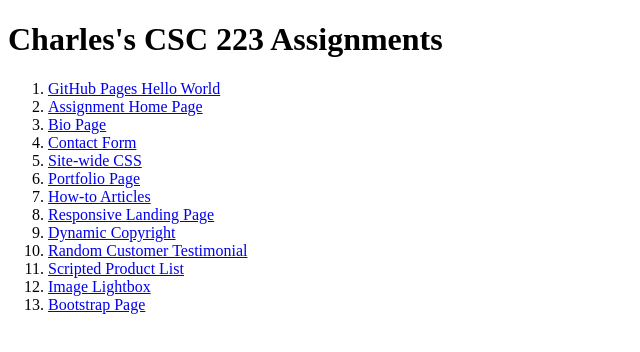
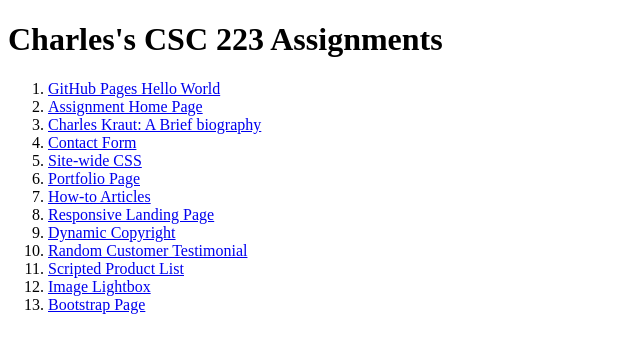
Before and after one commit to CharlesKraut/CharlesKraut.github.io, a plain HTML site: page index.html in a window 1280 px wide. Shown: the whole page, without its empty margins (0-640 px from the left). Drawn offline with Linux system fonts and the light colour scheme.

Commit message:
Changed label for Bio assignment

```diff
--- a/index.html
+++ b/index.html
@@ -8,7 +8,7 @@
    <ol>
    <li><a href="HelloWorld.html"> GitHub Pages Hello World</a></li>
    <li><a href="AssignmentHomePage.html">Assignment Home Page</a></li>
-   <li><a href="BioPage.html">Bio Page</a></li>
+   <li><a href="CWKBio.html">Charles Kraut: A Brief biography</a></li>
    <li><a href="ContactForm.html">Contact Form</a></li>
    <li><a href="Site-wideCSS.html">Site-wide CSS</a></li>
    <li><a href="PortfolioPage.html">Portfolio Page</a></li>
```
